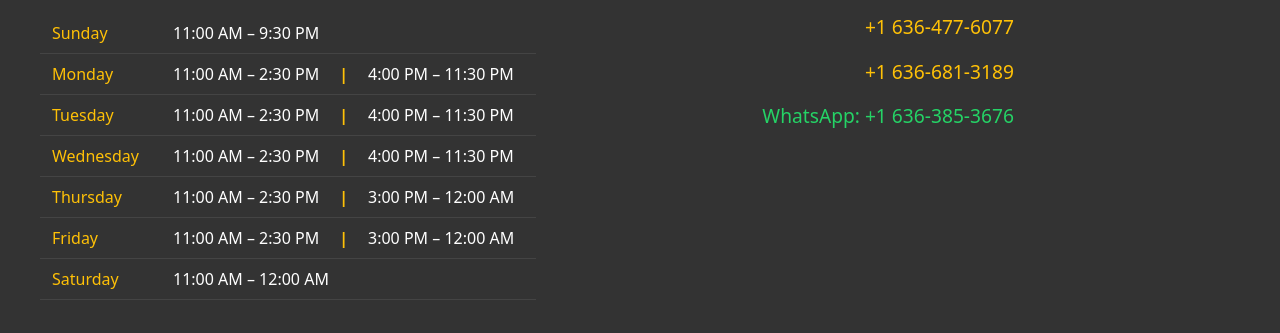
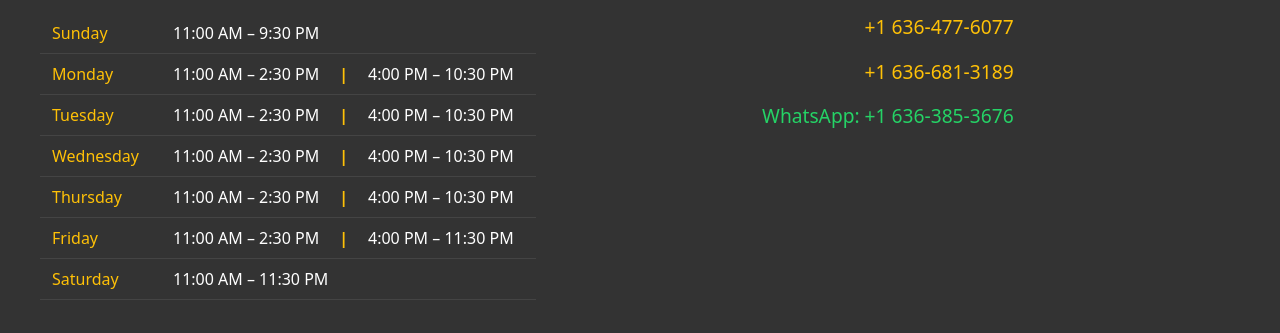
Before and after one commit to biryaniboyzstl/boyz-ui, an Angular app: page /home in a window 1280 px wide. Shown: the part 2840-3173 px from the top of the page. Built offline with nearby package versions, Linux system fonts and the light colour scheme.

Commit message:
services

```diff
--- a/src/app/app.component.html
+++ b/src/app/app.component.html
@@ -19,7 +19,7 @@
           <td>
             <span class="time-slot">11:00 AM – 2:30 PM</span>
             <span class="time-separator">|</span>
-            <span class="time-slot">4:00 PM – 11:30 PM</span>
+            <span class="time-slot">4:00 PM – 10:30 PM</span>
           </td>
         </tr>
         <tr>
@@ -27,7 +27,7 @@
           <td>
             <span class="time-slot">11:00 AM – 2:30 PM</span>
             <span class="time-separator">|</span>
-            <span class="time-slot">4:00 PM – 11:30 PM</span>
+            <span class="time-slot">4:00 PM – 10:30 PM</span>
           </td>
         </tr>
         <tr>
@@ -35,7 +35,7 @@
           <td>
             <span class="time-slot">11:00 AM – 2:30 PM</span>
             <span class="time-separator">|</span>
-            <span class="time-slot">4:00 PM – 11:30 PM</span>
+            <span class="time-slot">4:00 PM – 10:30 PM</span>
           </td>
         </tr>
         <tr>
@@ -43,7 +43,7 @@
           <td>
             <span class="time-slot">11:00 AM – 2:30 PM</span>
             <span class="time-separator">|</span>
-            <span class="time-slot">3:00 PM – 12:00 AM</span>
+            <span class="time-slot">4:00 PM – 10:30 PM</span>
           </td>
         </tr>
         <tr>
@@ -51,16 +51,17 @@
           <td>
             <span class="time-slot">11:00 AM – 2:30 PM</span>
             <span class="time-separator">|</span>
-            <span class="time-slot">3:00 PM – 12:00 AM</span>
+            <span class="time-slot">4:00 PM – 11:30 PM</span>
           </td>
         </tr>
         <tr>
           <th>Saturday</th>
           <td>
-            <span class="time-slot">11:00 AM – 12:00 AM</span>
+            <span class="time-slot">11:00 AM – 11:30 PM</span>
           </td>
         </tr>
         </tbody>
+
       </table>
     </div>
 
```
